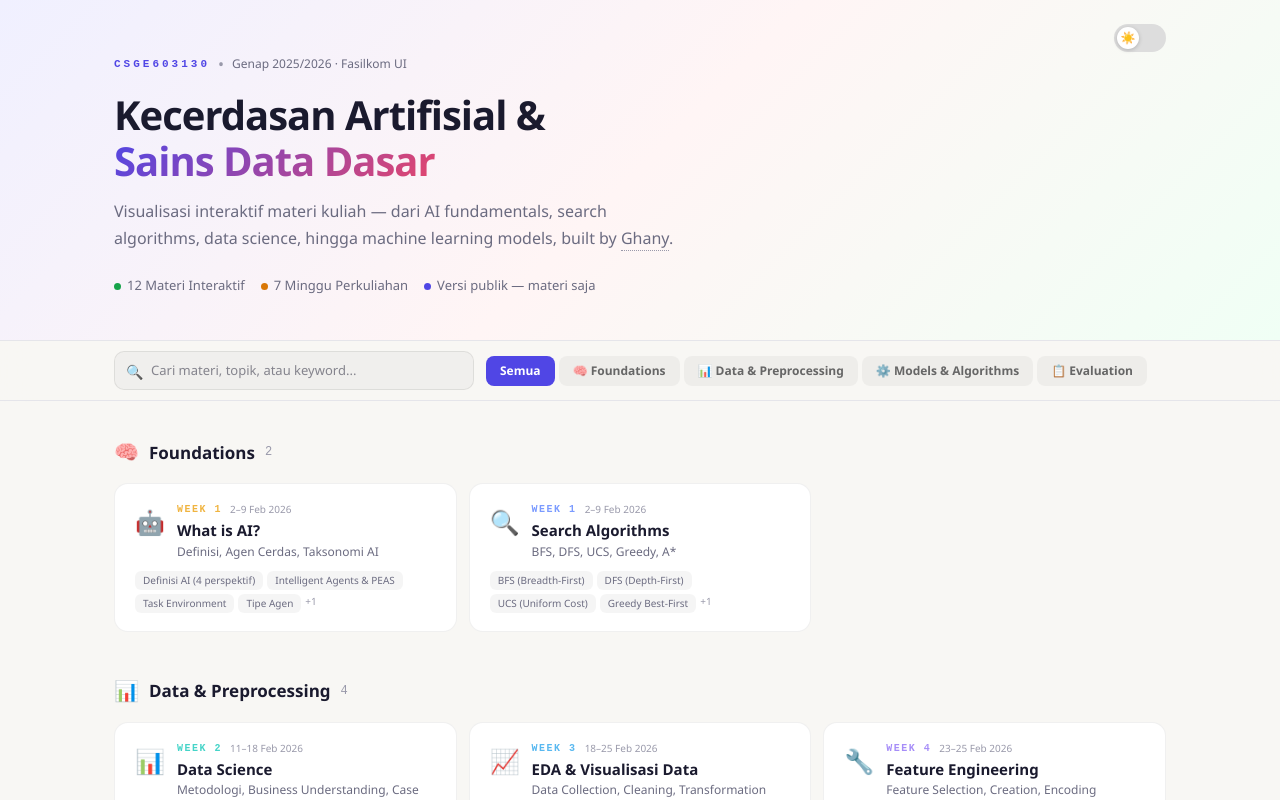
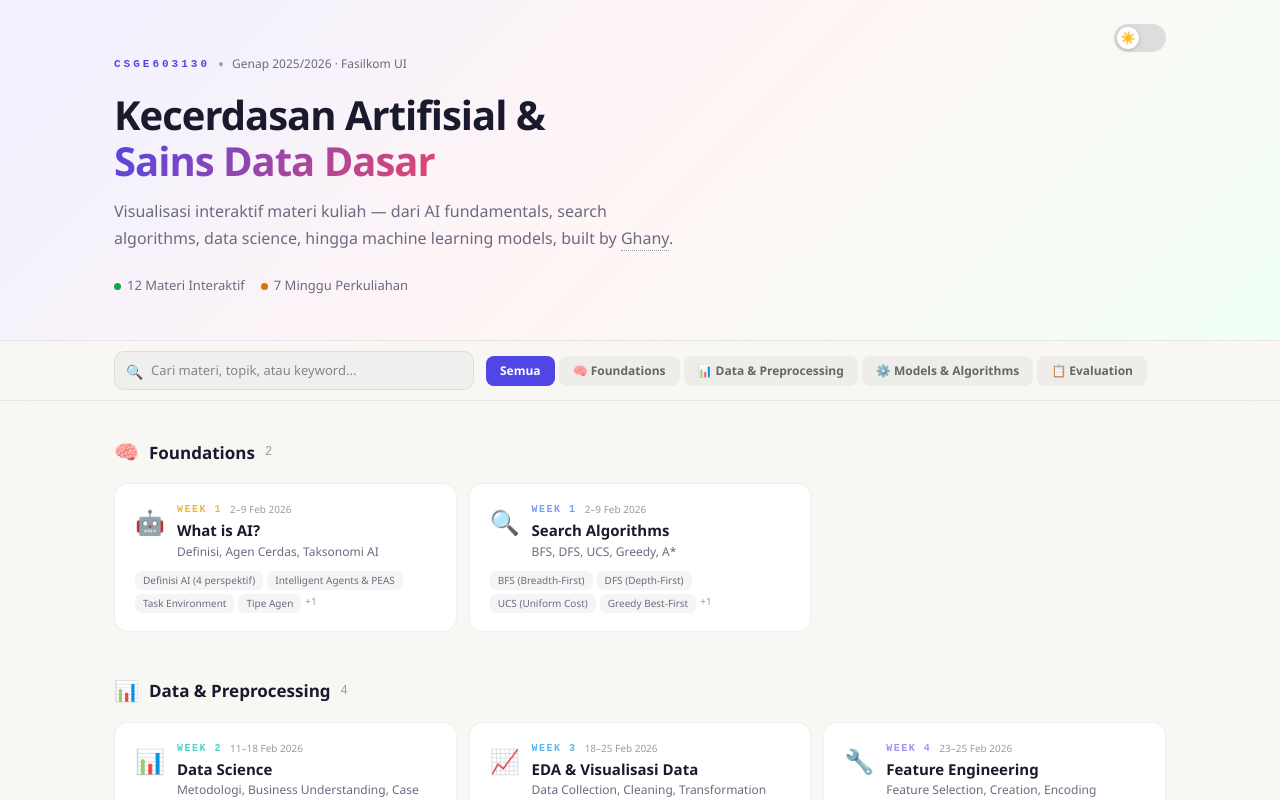
Before and after one commit to GhanyR/kasdad-public, a Next.js app: page / in a window 1280 px wide. Shown: the top 800 px of the page. Built offline with nearby package versions, Linux system fonts and the light colour scheme.

Commit message:
fix: gradient text dark mode + remove versi publik badge

```diff
--- a/src/app/page.tsx
+++ b/src/app/page.tsx
@@ -118,7 +118,7 @@ export default function Home() {
           <h1 style={{ fontSize: 40, fontWeight: 800, letterSpacing: -1, lineHeight: 1.15, marginBottom: 14 }}>
             <span style={{ color: t.text }}>Kecerdasan Artifisial &</span>
             <br />
-            <span style={{ background: `linear-gradient(135deg, ${t.accent}, ${t.accent2})`, WebkitBackgroundClip: "text", WebkitTextFillColor: "transparent" }}>
+            <span style={{ background: `linear-gradient(135deg, ${t.accent}, ${t.accent2})`, WebkitBackgroundClip: "text", backgroundClip: "text", WebkitTextFillColor: "transparent", color: "transparent" }}>
               Sains Data Dasar
             </span>
           </h1>
@@ -131,7 +131,6 @@ export default function Home() {
             {[
               { color: "#16a34a", label: `${MATERIALS.length} Materi Interaktif` },
               { color: "#d97706", label: "7 Minggu Perkuliahan" },
-              { color: "#5046e5", label: "Versi publik — materi saja" },
             ].map((item, i) => (
               <div key={i} style={{ display: "flex", alignItems: "center", gap: 6, fontSize: 13, color: t.textMuted }}>
                 <span style={{ width: 7, height: 7, borderRadius: "50%", background: item.color }} />
```
